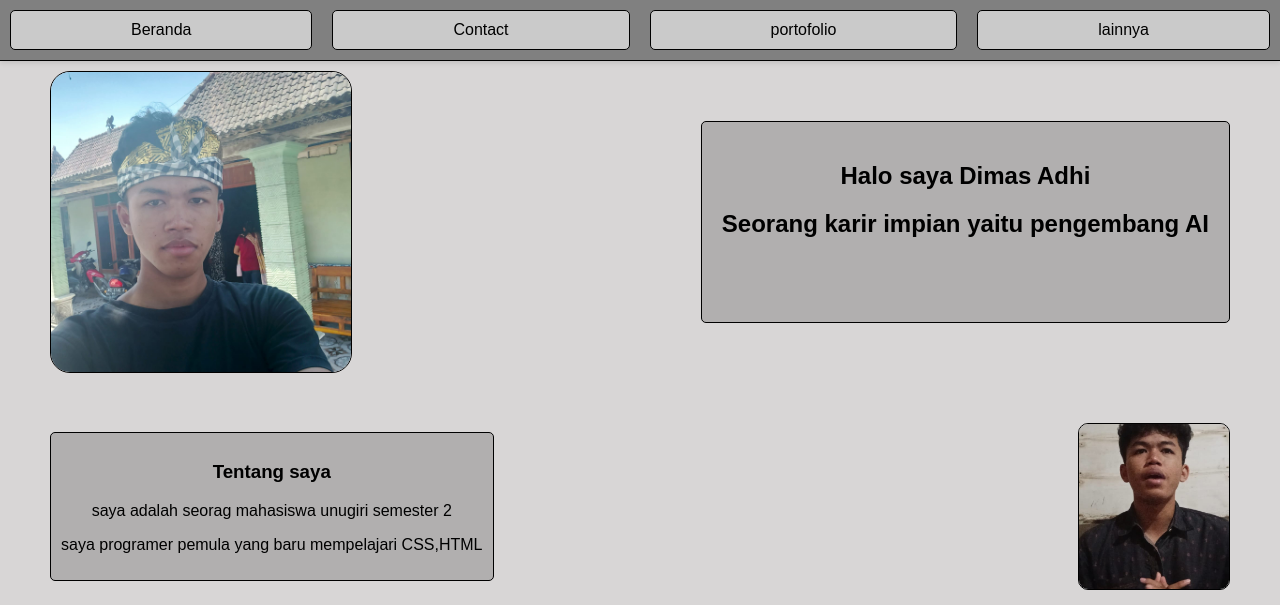
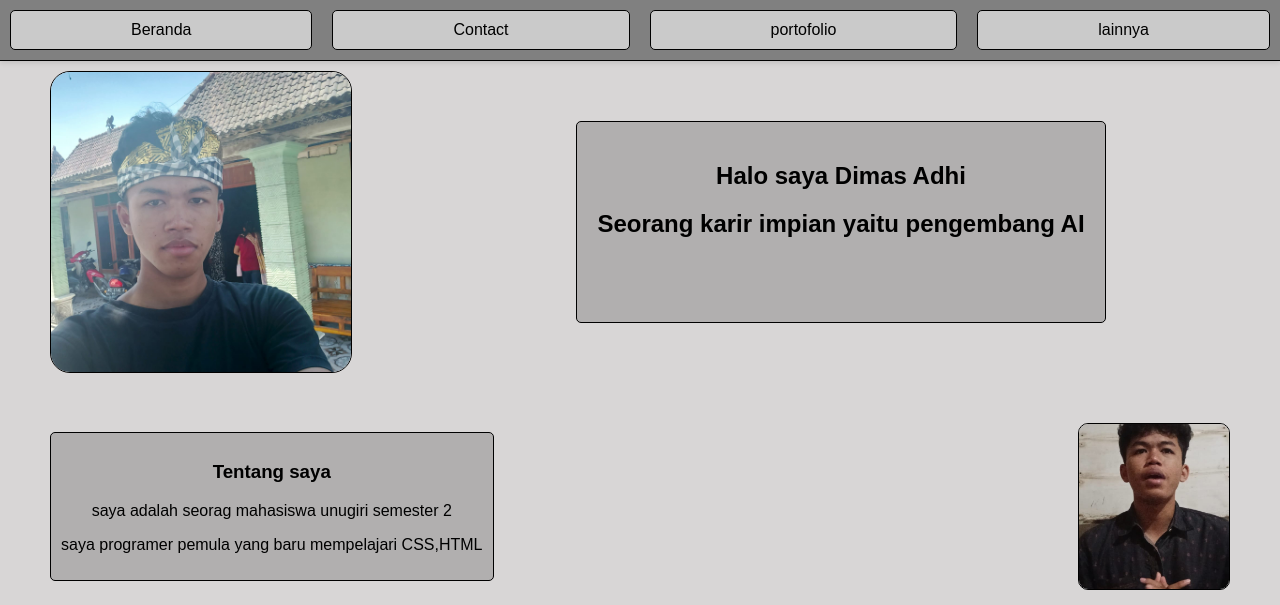
Before and after one commit to DAC8686/Portoweb, a plain HTML site: page index.html in a window 1280 px wide. Shown: the top 605 px of the page. Drawn offline with Linux system fonts and the light colour scheme.

Commit message:
Add files via upload

```diff
--- a/style.css
+++ b/style.css
@@ -77,9 +77,11 @@ header ul li:active {
 .uppage {
     margin-top: 10px;
     display:flex;
+    position: relative;
 }
 .uppage img {
-    width: 300px;
+    max-width: 300px;
+    min-width: 150px;
     height: 100%;
     margin-left: 50px;
     border: 1px solid black;
@@ -91,11 +93,14 @@ header ul li:active {
     border: 1px solid black;
     border-radius: 5px;
     background-color: rgb(177, 175, 175);
-    margin-left: auto;
+    margin: 20px auto;
     margin-top: 50px;
     margin-bottom: 50px;
     padding: 20px;
-    margin-right: 50px;
+    max-width: 100%;
+    box-sizing: border-box;
+    text-align: center;
+    word-wrap: break-word   ;
 }
 .item h2 {
     text-align: center;
```
